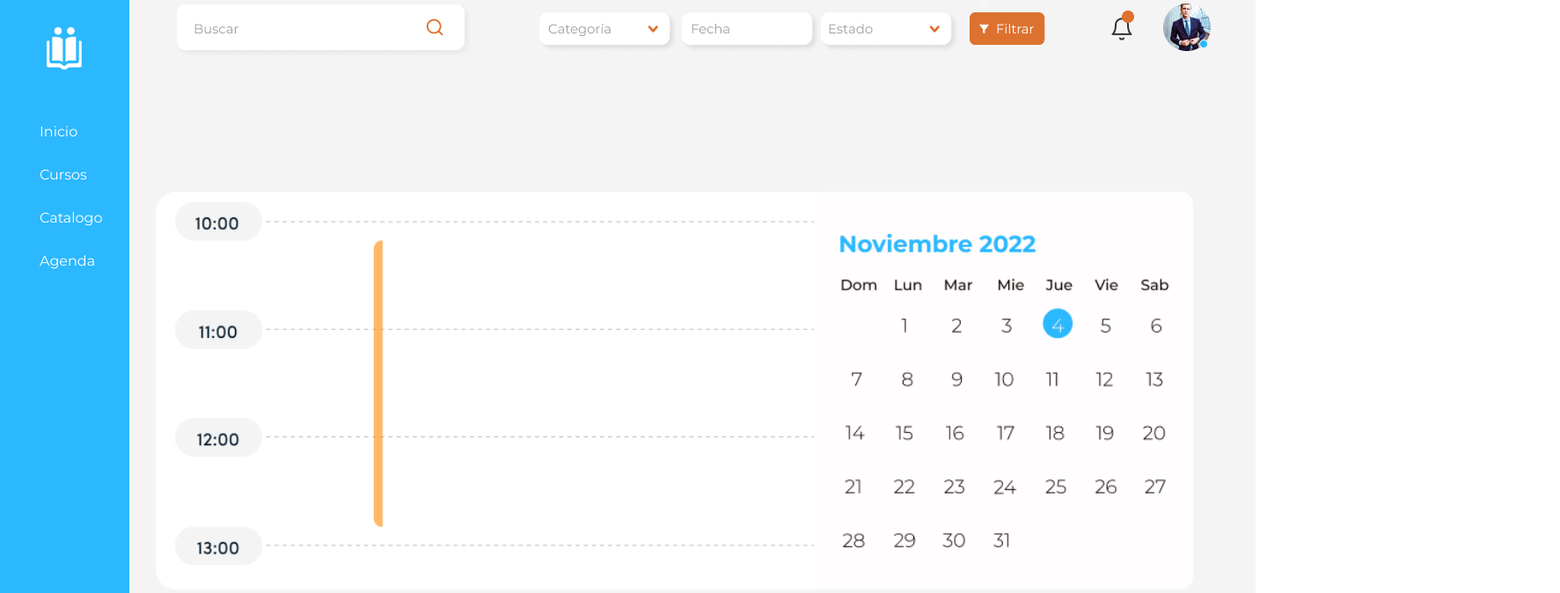
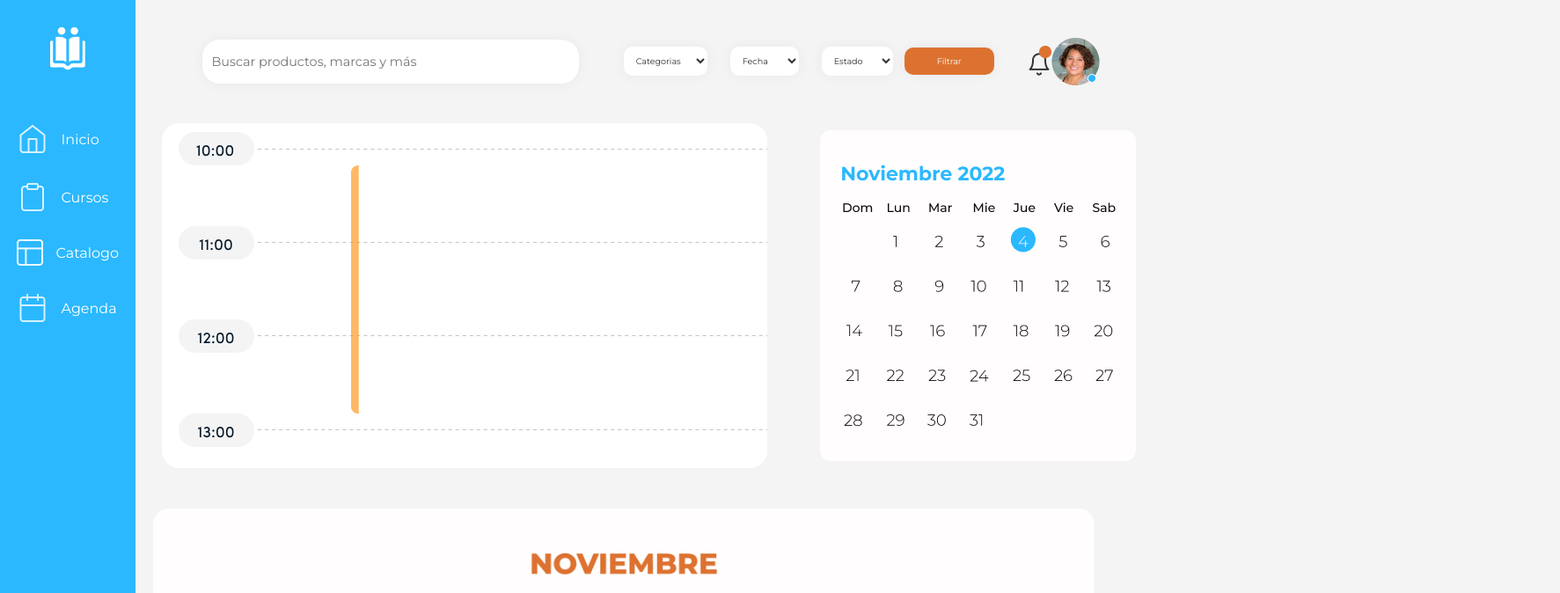
Before and after one commit to MYSSYF/pagina-siigo, a website: page html/agenda.html in a window 1280 px wide. Shown: the top 674 px of the page at 88% size, 1773 px wide, since content can reach past the window. Drawn offline with Linux system fonts and the light colour scheme.

Commit message:
organice unas cosas de la agenda

```diff
--- a/html/agenda.html
+++ b/html/agenda.html
@@ -15,7 +15,7 @@
     <title>Document</title>
 </head>
 
-<body class="flex">
+<body>
     <section>
         <div class="dashboard">
             <img src="../img/icons/logo.png" alt="" class="dashboard__logo">
@@ -43,13 +43,56 @@
             </div>
         </div>
     </section>
-    <section class="contenido flex">
-        <div class="contenido_t flex"><img src="../img/agenda/c0.png"></div>
-        <div class="contenido_info1 flex">
-            <div class="contenido_info_sub flex"><img src="../img/agenda/c1.png"></div>
-            <div class="contenido_info_sub flex"><img src="../img/agenda/c2.png"></div>
+    <section class="top">
+        <div class="main">
+            <input type="text" name="" id="" class="main__search" placeholder="Buscar productos, marcas y más">
+
+
+            <div class="main__center">
+              <select class="filtro" id="categorias">
+                <option >Categorias</option>
+                <option >Categoria 1</option>
+                <option >Categoria 2</option>
+                <option >Categoria 3</option>
+              </select>
+
+              <select class="filtro" id="fecha">
+                <option >Fecha</option>
+                <option >Fecha 1</option>
+                <option >Fecha 2</option>
+                <option >Fecha 3</option>
+              </select>
+
+              <select class="filtro" id="estado">
+                <option >Estado</option>
+                <option >Estado 1</option>
+                <option >Estado 2</option>
+                <option >Estado 3</option>
+              </select>
+
+              <button class="filtro__button"> Filtrar</button>
+          </div>
+
+          <div class="main__right">
+            <img src="../img/inicio/notifications.png" alt="Notificaciones">
+            <img src="../img/inicio/profile.png" alt="Foto de perfil" class="main__profile">
         </div>
-        <div class="contenido_info2 flex"><img src="../img/agenda/c3.png"></div>
+
+
+
+        </div>
+      </section>
+
+    <section class="contenido">
+
+        <div class="contenido_info1">
+            <div class="contenido_info_sub"><img src="../img/agenda/c1.png"></div>
+            <div class="contenido_info_sub"><img src="../img/agenda/c2.png"></div>
+        </div>
+        <div class="contenido_info2">
+            <img src="../img/agenda/c3.png"    style="width: 100%";
+            >
+        </div>
     </section>
 </body>
 
--- a/style/agenda/agenda.css
+++ b/style/agenda/agenda.css
@@ -1,27 +1,27 @@
 * {
   margin: 0;
   font-family: 'Montserrat', sans-serif;
-
 }
 
+html,
 body {
   margin: 0;
   -webkit-box-orient: horizontal;
   -webkit-box-direction: normal;
       -ms-flex-direction: row;
   flex-direction: row;
-  height: 1300px;
+  background-color: #F4F4F4;
+
 }
 
 .flex {
-
 display: flex;
 }
 
-
 .dashboard {
 float: left;
-  height: 185vh;
+width: 12%;
+height: 318vh;
 background-color: #2BB8FF;
 display: flex;
 flex-direction: column;
@@ -50,23 +50,144 @@ body {
 color: white;
 }
 
+#home {
+height: 36px;
+width: 36px;
+background: url("../../img/icons/inicio.png") no-repeat;
+}
+
+#home:hover {
+background: url("../../img/icons/inicio_naranja.png") no-repeat;
+}
+
+#class {
+height: 36px;
+width: 36px;
+background: url("../../img/icons/cursos.png") no-repeat;
+}
+
+#class:hover {
+background: url("../../img/icons/cursos_naranja.png") no-repeat;
+}
+
+#catalog {
+height: 30px;
+width: 30px;
+background: url("../../img/icons/catalogo.png") no-repeat;
+}
+
+#catalog:hover {
+background: url("../../img/icons/catalogo_naranja.png") no-repeat;
+}
+
+#agenda {
+height: 36px;
+width: 36px;
+background: url("../../img/icons/agenda.png") no-repeat;
+}
+
+#agenda:hover {
+background: url("../../img/icons/agenda_naranja.png") no-repeat;
+}
+
+.top {
+  display: block;
+  margin-left: 18%;
+  margin-right: 30px;
+}
+
+.main {
+  display: flex;
+  padding-top: 40px;
+  align-items: center;
+  justify-content: space-between;
+
+}
+
+.main__search {
+  width: 40%;
+  height: 30px;
+  border: none;
+  color: #333333;
+  background-color: white;
+  box-shadow: 0 0 15px 0 rgba(0, 0, 0, 0.05);
+  padding: 10px 10px;
+  font-size: 0.9em;
+  border-radius: 20px;
+}
+
+.filtro{
+  /*width: 50%;
+  height: 50px;*/
+  border: none;
+  color: #333333;
+  background-color: white;
+  box-shadow: 0 0 15px 0 rgba(0, 0, 0, 0.05);
+  padding: 10px 10px;
+  font-size: 0.6em;
+  border-radius: 10px;
+  margin:3%;
+  cursor:pointer;
+}
+
+
+.main__right {
+  display: flex;
+  align-items: center;
+}
+
+.main__center {
+  display: flex;
+  align-items: center;
+  justify-content: center;
+}
+
+.filtro__button{
+  width: 180px;
+  background-color: #DD7230;
+  color: white;
+  box-shadow: 0 0 15px 0 rgba(0, 0, 0, 0.05);
+  border: none;
+  padding: 10px 10px;
+  font-size: 0.6em;
+  border-radius: 10px;
+  cursor:pointer;
+}
+
+.left {
+  margin-left: 7%;
+  margin-right: 20px;
+
+}
+
+.left__title {
+  color: #2BB8FF;
+  font-size: 1.2em;
+}
+
+.left__img {
+  margin-top: 15px;
+  width: 90%;
+}
+
+
 .contenido{
-  background-color: #F4F4F4;
-width: 100%;
-height: 1720px;
+
+  background-color: #f4f4f4;
+  display: flex;
   flex-direction: column;
+  align-items: flex-start;
 }
 .contenido_info1{
-
-  height: 30%;
-  justify-content: space-around;
-  margin-top: 120px;
-
+  justify-content: space-between;
+  margin: 1% 0%;
+  display: flex;
+  flex-wrap: nowrap;
+  align-items: center;
 }
 .contenido_info2{
 
-  height: 100%;
-  margin-top: 120px;
+  width: 95%;
   padding-left: 20px;
 
 }
```
Also changed, not shown: dist/agenda.html, 2 other files. Lines whose indentation alone changed are shown as unchanged.
